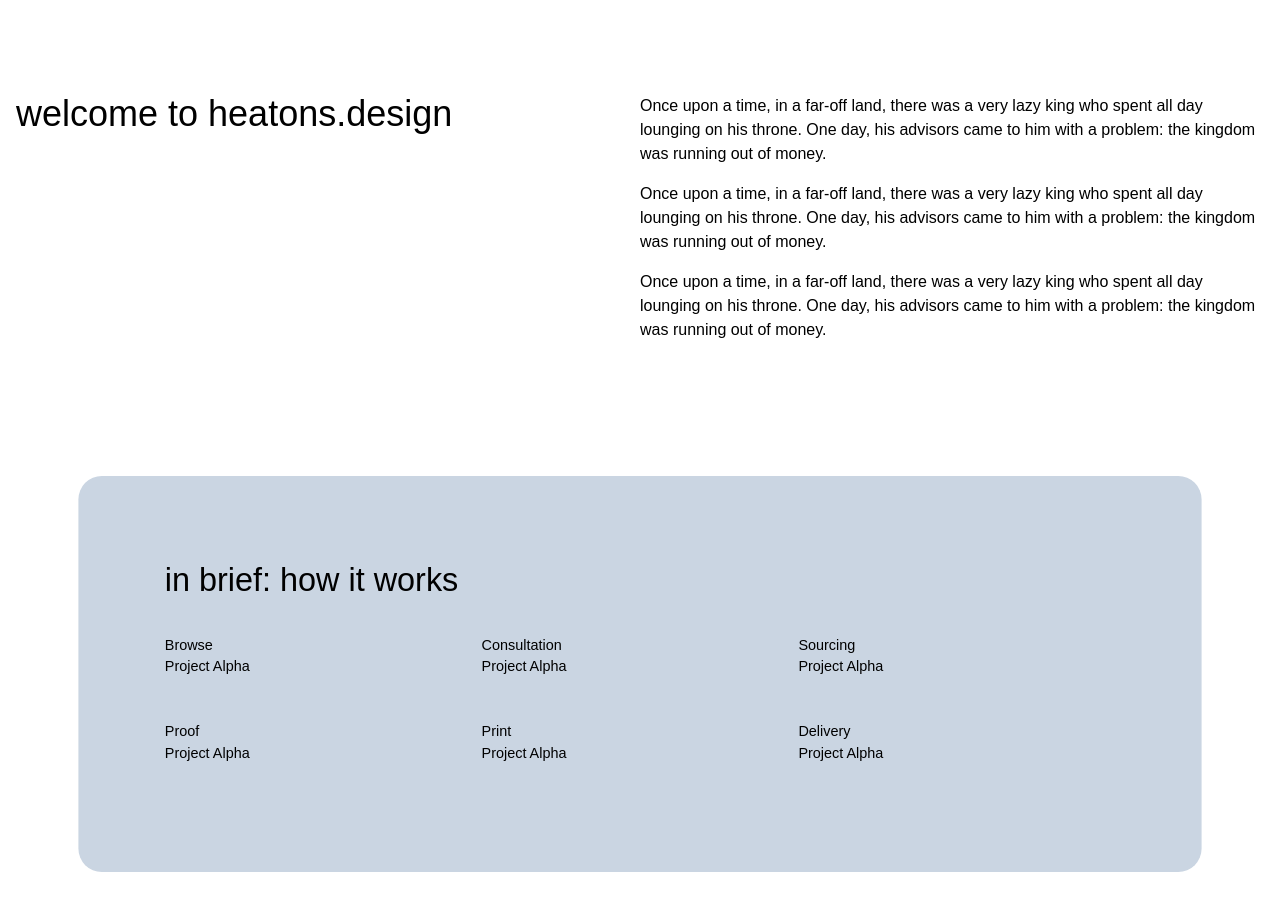
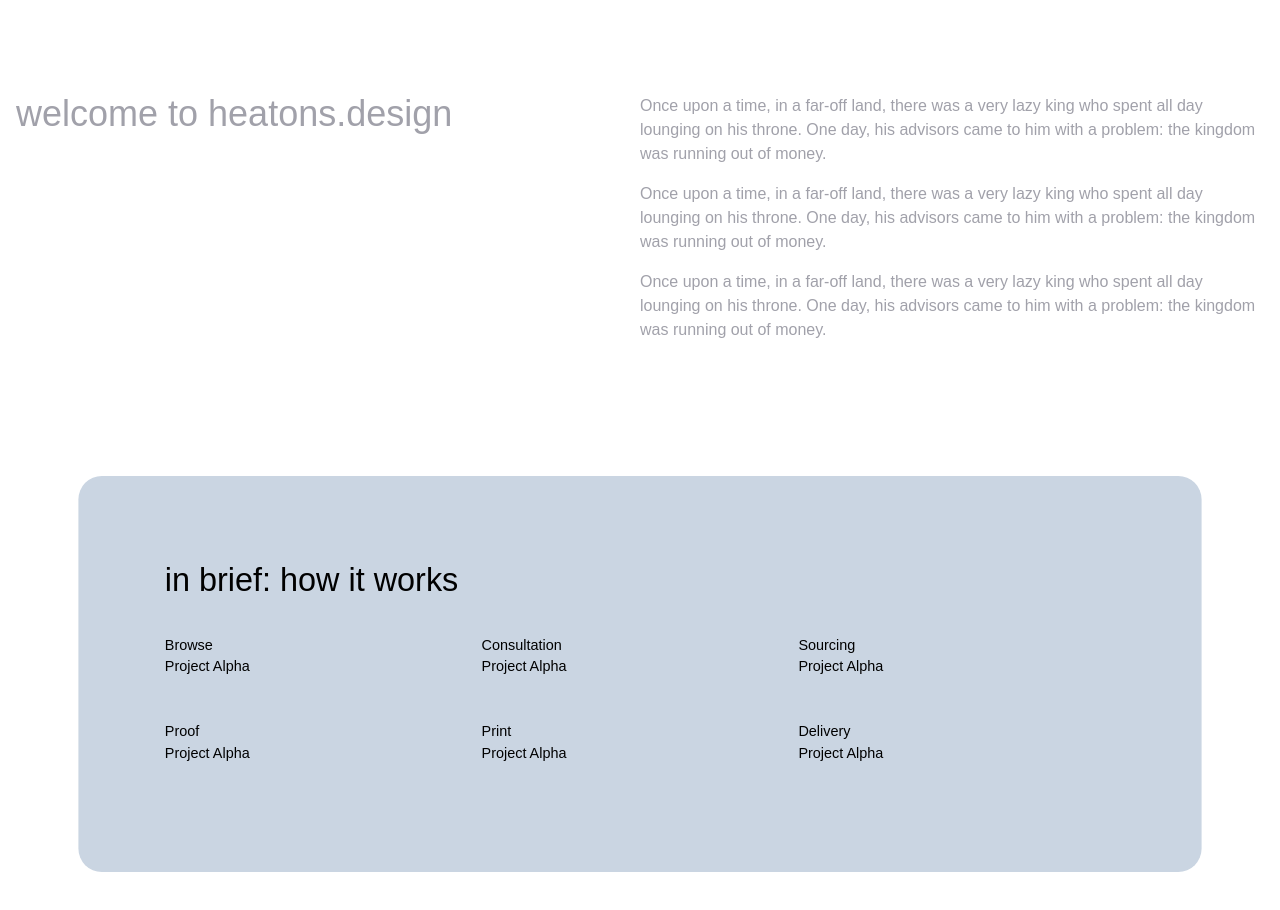
Before and after one commit to mark821005/heatons.design, a React (Vite) app: page / in a window 1280 px wide. Shown: the part 1556-2466 px from the top of the page. Built offline with nearby package versions, Linux system fonts and the light colour scheme; a web font is replaced by a local one.

Commit message:
Adds text colour scroll animation

```diff
--- a/src/components/ui/leftright.tsx
+++ b/src/components/ui/leftright.tsx
@@ -8,7 +8,7 @@ interface Props {
 export default function Leftright({ heading, content }: Props) {
   return (
     <>
-      <div className="md:flex md:flex-row md:justify-start md:items-start my-24">
+      <div className="md:flex md:flex-row md:justify-start md:items-start my-24 scrolling-text">
         <div className="basis-1/2">
           <h1 className="scroll-m-20 text-4xl">{heading}</h1>
         </div>
--- a/src/index.css
+++ b/src/index.css
@@ -136,7 +136,7 @@
     color: #000;
   }
   strong {
-    font-weight: 500;
+    font-weight: 400;
   }
   h1,
   h2,
@@ -151,6 +151,32 @@
   h4,
   p {
     margin-bottom: 1rem;
+  }
+  button {
+    cursor: pointer;
+  }
+  @keyframes text-highlight {
+    from {
+      color: rgb(161 161 170); /* zinc-400 (light gray) */
+    }
+    to {
+      color: rgb(9, 9, 11); /* zinc-950 (black/dark) */
+    }
+  }
+
+  .scrolling-text {
+    /* Define the timeline */
+    view-timeline-name: --text-reveal;
+    view-timeline-axis: block;
+
+    /* Apply the animation */
+    animation: text-highlight linear both;
+    animation-timeline: --text-reveal;
+
+    /* Control when the color change happens */
+    /* 'entry 0%': starts as the top of text hits the bottom of screen */
+    /* 'cover 40%': finishes when it's 40% up the screen */
+    animation-range: entry 0% cover 40%;
   }
   .scrollAnim {
     animation: reveal-bg linear both;
```
